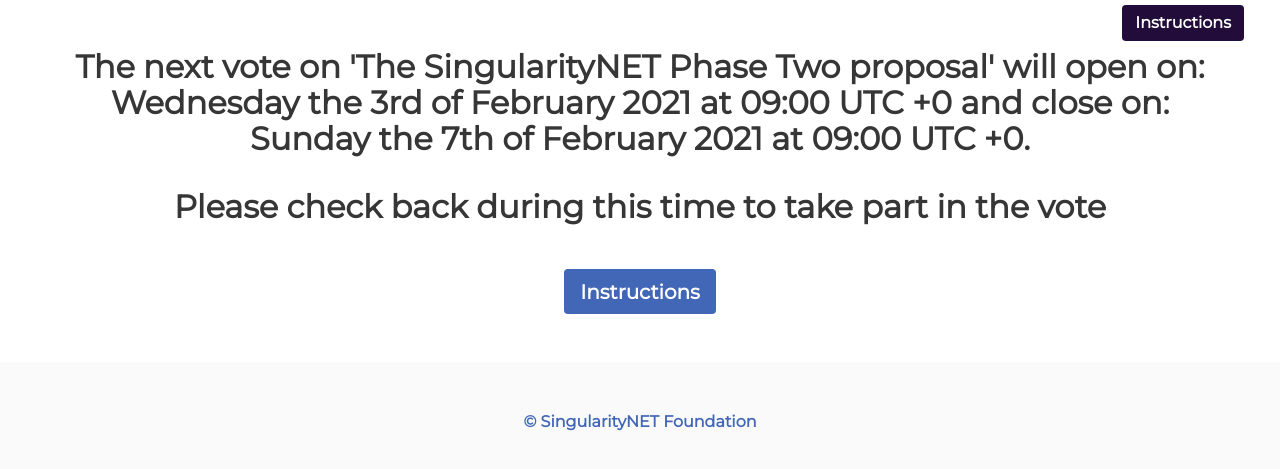
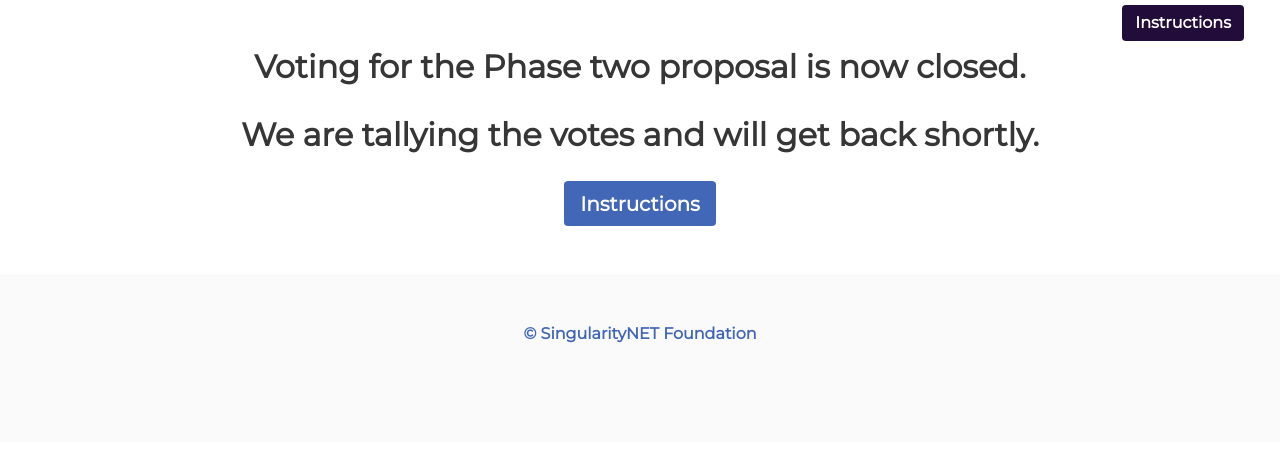
Before and after one commit to sreeshnap/snet-voting-ui, a Vue app: page src/index.html in a window 1280 px wide. Shown: the part 73-542 px from the top of the page. Built offline with nearby package versions, Linux system fonts and the light colour scheme; files whose address does not match are found by name; what vue-resource would draw is missing.

Commit message:
#38 Correct the text shown on the landing page og voting

```diff
--- a/src/index.html
+++ b/src/index.html
@@ -125,9 +125,11 @@
     <div class="container has-text-centered" v-else>
 
       <div class="content">
-        <h1 class="title">The next vote on 'The SingularityNET Phase Two proposal' will open on: Wednesday the 3rd of February 2021 at 09:00 UTC +0 and
+        <!-- <h1 class="title">The next vote on 'The SingularityNET Phase Two proposal' will open on: Wednesday the 3rd of February 2021 at 09:00 UTC +0 and
           close on: Sunday the 7th of February 2021 at 09:00 UTC +0. </h1>
-          <h1>Please check back during this time to take part in the vote</h1>
+          <h1>Please check back during this time to take part in the vote</h1> -->
+        <h1 class="title">Voting for the Phase two proposal is now closed.</h1>
+        <h1 class="title">We are tallying the votes and will get back shortly.</h1>
         <p class="subtitle">
           <!-- Add detailed message here -->
         </p>
```
